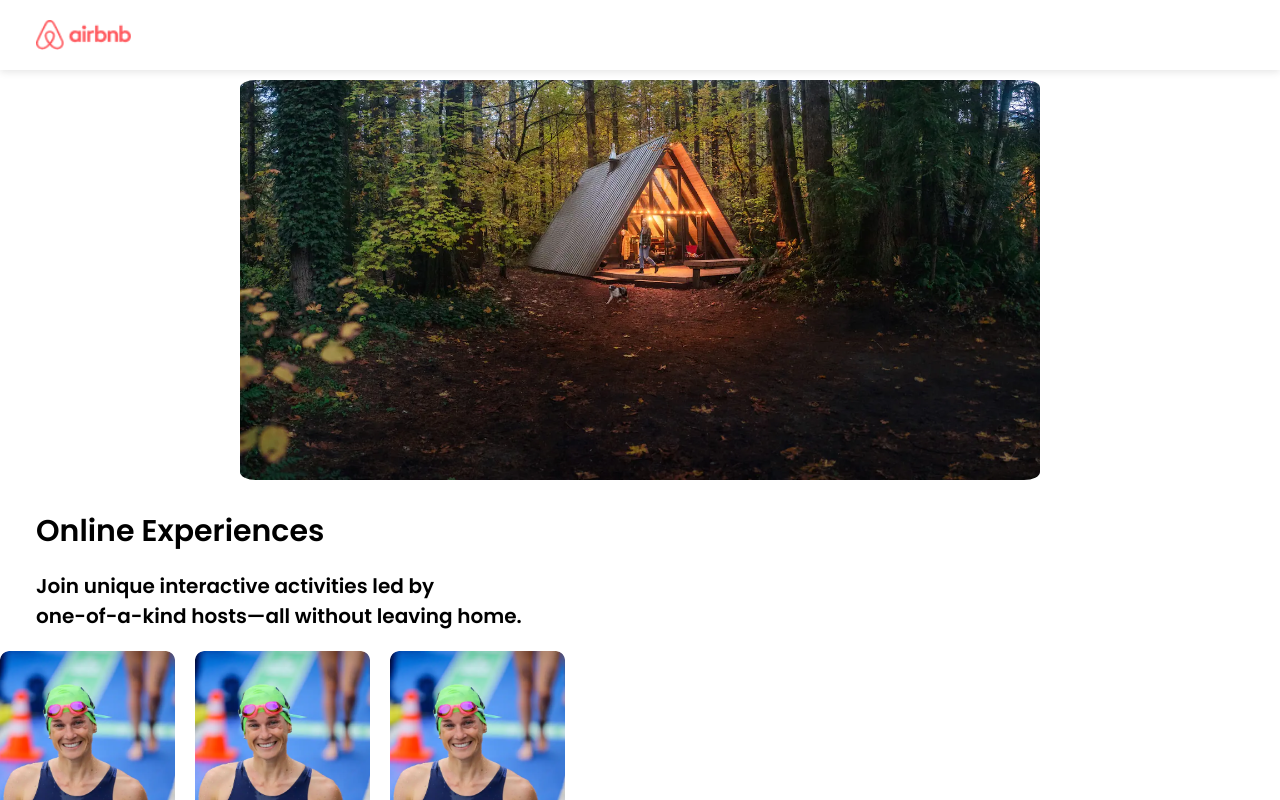
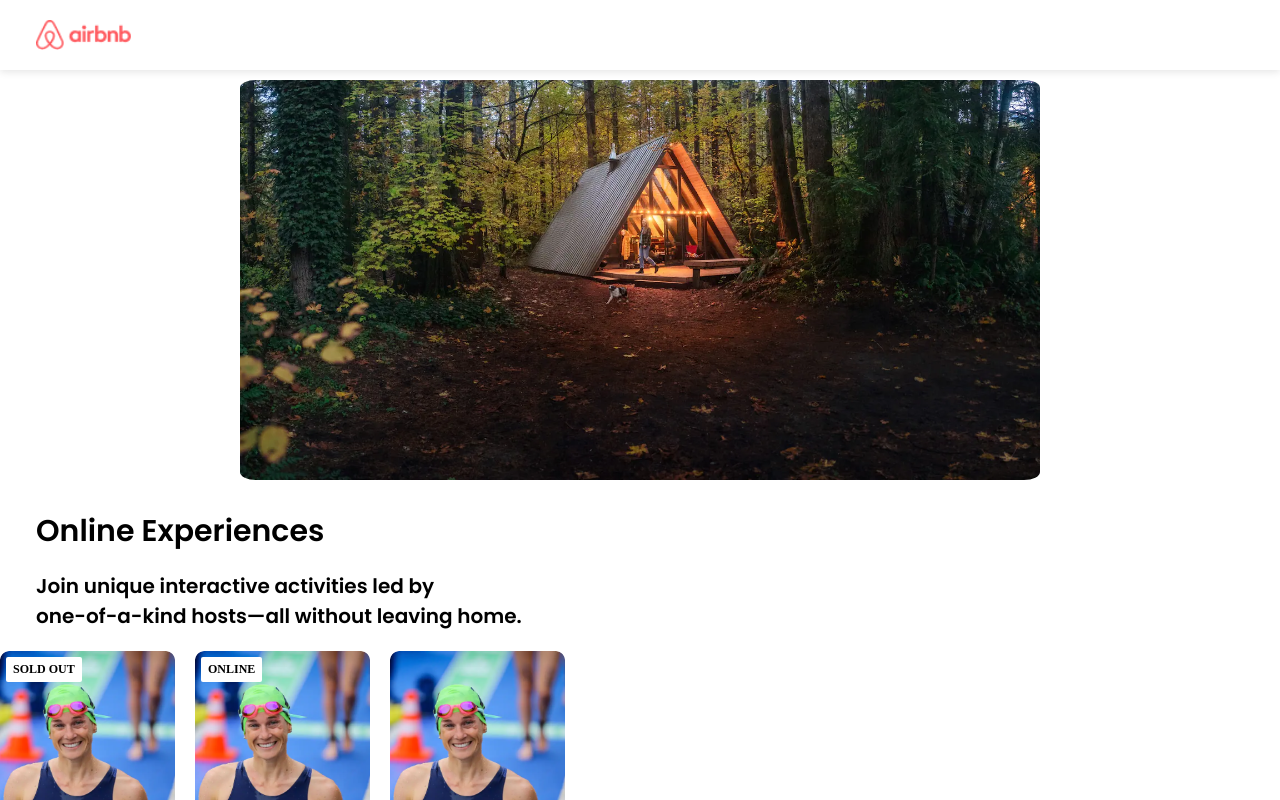
Before and after one commit to shaunvan119/airbnb-clone, a React (Create React App) app: page / in a window 1280 px wide. Shown: the top 800 px of the page. Built offline with nearby package versions, Linux system fonts and the light colour scheme.

Commit message:
badgeText varible

```diff
--- a/src/components/Card.js
+++ b/src/components/Card.js
@@ -3,8 +3,18 @@
 
 
 export default function Card(props) {
+
+    let badgeText
+    if (props.openSpots === 0) {
+        badgeText = "SOLD OUT"
+    } else if (props.location === "Online") {
+        badgeText = "ONLINE"
+    }
+
+
     return (
     <div className="card">
+        {badgeText && <div className="card--badge">{badgeText}</div>}
            <img src={katie} alt="Katie-pic" className="card--image" />
             <div className="card--stats">
                 <img src={star} alt="star-pic" className="card--star" />
--- a/src/index.css
+++ b/src/index.css
@@ -73,6 +73,7 @@
     flex: 0 0 auto;         /* ADD */
     display: flex;          /* ADD */
     flex-direction: column; /* ADD */
+    position: relative;
 }
 
 .card--image {
@@ -100,3 +101,13 @@
 .card--price {
     margin-top: auto;
 }
+
+.card--badge {
+    position: absolute;
+    top: 6px;
+    left: 6px;
+    background-color: white;
+    padding: 5px 7px;
+    border-radius: 2px;
+    font-weight: bold;
+}
```
